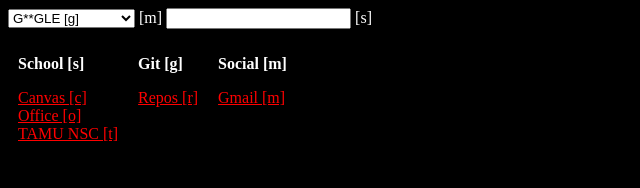
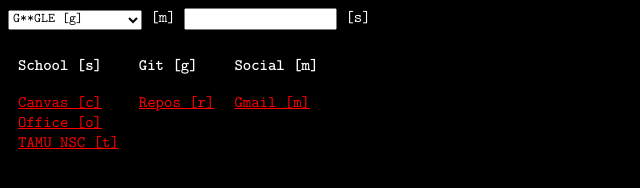
Before and after one commit to denizat/Katakana, a website built with webpack: page index.html in a window 1280 px wide. Shown: the whole page, without its empty margins (0-640 px from the left). Built offline with nearby package versions, Linux system fonts and the light colour scheme.

Commit message:
Misc changes

```diff
--- a/src/index.ts
+++ b/src/index.ts
@@ -1,9 +1,10 @@
-// window.open(chrome.runtime.getURL("newpage.html"));
-// window.close();
-
-import "./links.ts";
-import "./style.ts";
-
+import { cfg } from "./config";
+if (!cfg.zenMode) {
+  import("./links").then();
+  import("./style").then();
+} else {
+  document.getElementById("root").style.opacity = "0";
+}
 import "./modes.ts";
 
 import "./keyHandler.ts";
--- a/styles/Typewriter.css
+++ b/styles/Typewriter.css
@@ -1,5 +1,10 @@
+@import "./fonts/Typewriter/cmun-typewriter.css";
+
+* {
+  font-family: "Computer Modern Typewriter";
+}
+
 body {
-  font-family: "Computer Modern Typewriter";
   background-color: rgb(0, 0, 0);
   color: rgb(255, 255, 255);
 }
--- a/tsconfig.json
+++ b/tsconfig.json
@@ -2,7 +2,7 @@
   "compileOnSave": true,
   "compilerOptions": {
     "sourceMap": true,
-    "module": "es6",
+    "module": "es2020",
     "target": "es6",
     "lib": ["ES2015", "es2017", "DOM"],
     "types": ["chrome"]
```
Also changed, not shown: README.md, 1 other file.
